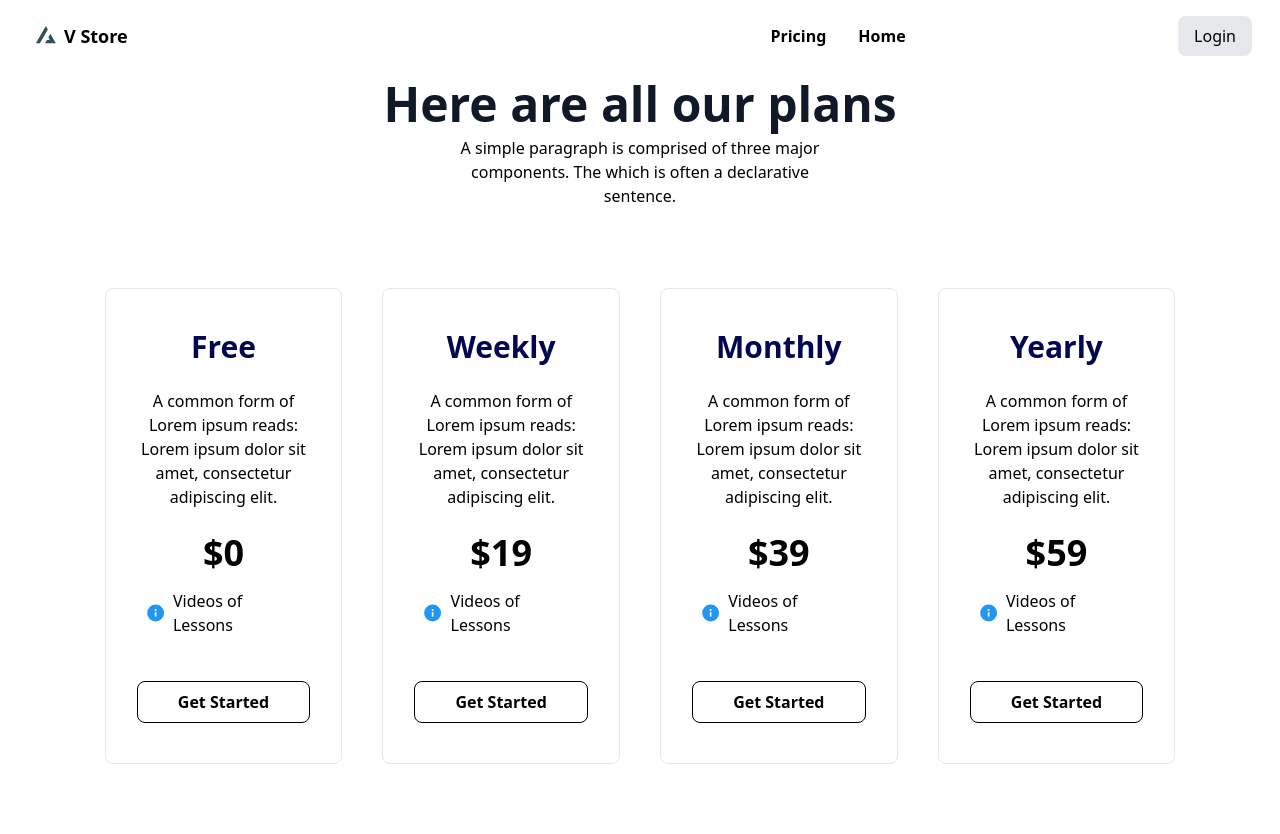
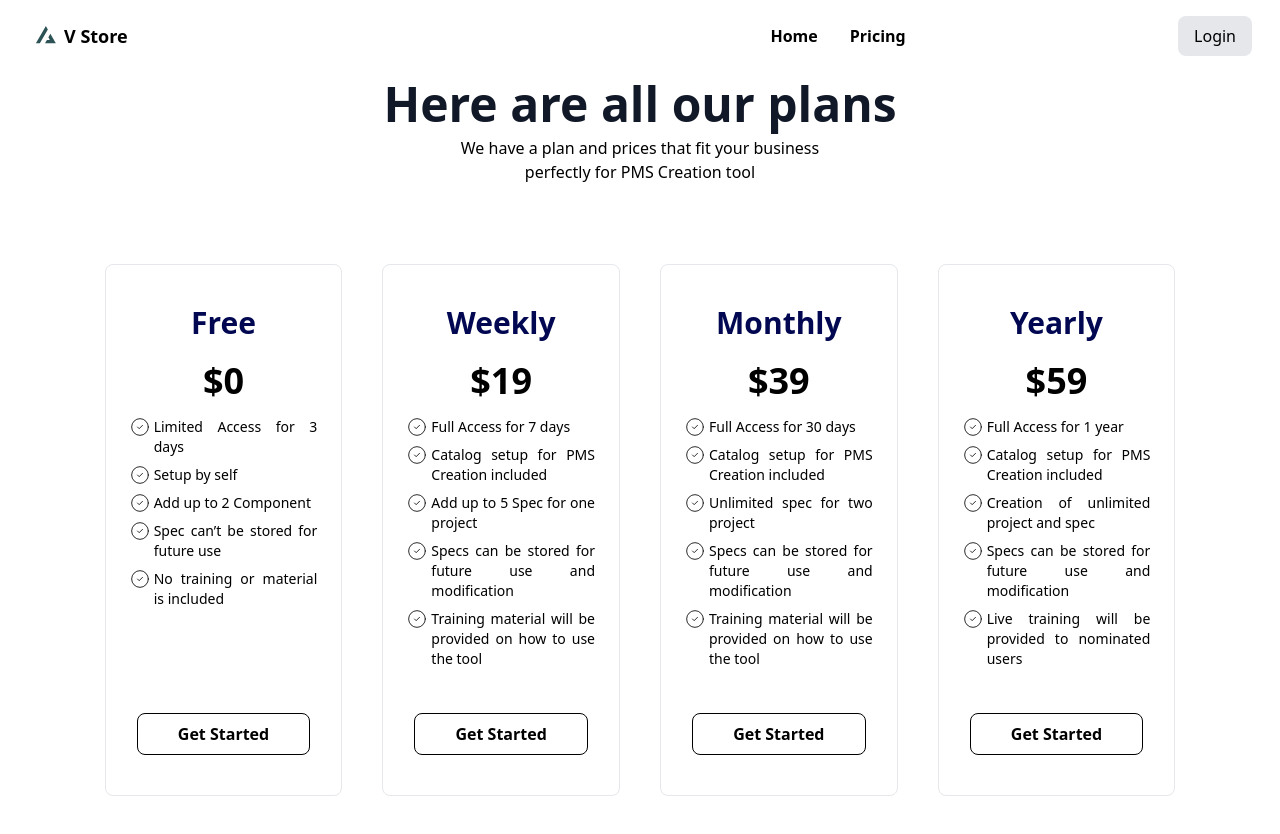
Before and after one commit to Ved-panchal/Piping-Spec, a React (Vite) app in the folder client/: page / in a window 1280 px wide. Before the commit the page ends 804 px from the top, so only its background shows below. Built offline with nearby package versions, Linux system fonts and the light colour scheme.

Commit message:
Modified the pricing

```diff
--- a/client/src/components/Navbar/Navbar.tsx
+++ b/client/src/components/Navbar/Navbar.tsx
@@ -1,12 +1,12 @@
 import { useEffect, useState, useRef } from 'react';
 import { Link, useNavigate } from 'react-router-dom';
 import Logo from '../Logo/Logo';
-import showToast from '../../utils/toast'; // Assuming you have this helper to show notifications
+import showToast from '../../utils/toast';
 
 const Navbar = ({ openModal }: { openModal: () => void }) => {
   const [username, setUsername] = useState<string | null>(null);
-  const [isDropdownOpen, setIsDropdownOpen] = useState(false); // State to toggle the dropdown
-  const dropdownRef = useRef<HTMLDivElement>(null); // Ref for dropdown
+  const [isDropdownOpen, setIsDropdownOpen] = useState(false);
+  const dropdownRef = useRef<HTMLDivElement>(null);
   const navigate = useNavigate();
 
   // Check localStorage for username when the component mounts
@@ -21,7 +21,7 @@ const Navbar = ({ openModal }: { openModal: () => void }) => {
     localStorage.removeItem('user');
     showToast({ message: 'Logged out successfully!', type: 'success' });
     setUsername(null);
-    setIsDropdownOpen(false); // Close the dropdown on logout
+    setIsDropdownOpen(false);
     navigate('/');
   };
 
@@ -34,15 +34,13 @@ const Navbar = ({ openModal }: { openModal: () => void }) => {
       if (pricingSection) {
         pricingSection.scrollIntoView({ behavior: 'smooth' });
       }
-    }, 100); // Slight delay for the page transition
+    }, 100);
   };
 
-  // Toggle the dropdown visibility
   const toggleDropdown = () => {
     setIsDropdownOpen(!isDropdownOpen);
   };
 
-  // Close the dropdown when clicking outside of it
   useEffect(() => {
     const handleClickOutside = (event: MouseEvent) => {
       if (dropdownRef.current && !dropdownRef.current.contains(event.target as Node)) {
@@ -78,18 +76,19 @@ const Navbar = ({ openModal }: { openModal: () => void }) => {
           <div className="flex items-center justify-between w-[40%]">
             {/* Center: Menu Items */}
             <div className="hidden sm:flex gap-4">
+            <Link
+                to="/"
+                className="text-black transform transition-transform duration-300 hover:scale-105 font-semibold rounded-sm px-2"
+              >
+                Home
+              </Link>
               <button
                 onClick={handlePricingClick}
                 className="text-black transform transition-transform duration-300 hover:scale-105 font-semibold rounded-sm px-2"
               >
                 Pricing
               </button>
-              <Link
-                to="/"
-                className="text-black transform transition-transform duration-300 hover:scale-105 font-semibold rounded-sm px-2"
-              >
-                Home
-              </Link>
+
             </div>
 
             {/* Right Side: Auth/Login/Logout */}
--- a/client/src/components/Pricing/Pricing.tsx
+++ b/client/src/components/Pricing/Pricing.tsx
@@ -11,24 +11,28 @@ const Pricing = () => {
       Price: 0,
       description:
         "A common form of Lorem ipsum reads: Lorem ipsum dolor sit amet, consectetur adipiscing elit.",
+      benefits:["Limited Access for 3 days","Setup by self","Add up to 2 Component","Spec can’t be stored for future use","No training or material is included"]
     },
     {
       name: "Weekly",
       Price: 19,
       description:
         "A common form of Lorem ipsum reads: Lorem ipsum dolor sit amet, consectetur adipiscing elit.",
+        benefits:["Full Access for 7 days","Catalog setup for PMS Creation included","Add up to 5 Spec for one project","Specs can be stored for future use and modification","Training material will be provided on how to use the tool"]
     },
     {
       name: "Monthly",
       Price: 39,
       description:
         "A common form of Lorem ipsum reads: Lorem ipsum dolor sit amet, consectetur adipiscing elit.",
+      benefits:["Full Access for 30 days","Catalog setup for PMS Creation included","Unlimited spec for two project","Specs can be stored for future use and modification","Training material will be provided on how to use the tool"]
     },
     {
       name: "Yearly",
       Price: 59,
       description:
         "A common form of Lorem ipsum reads: Lorem ipsum dolor sit amet, consectetur adipiscing elit.",
+      benefits:["Full Access for 1 year","Catalog setup for PMS Creation included","Creation of unlimited project and spec","Specs can be stored for future use and modification","Live training will be provided to nominated users"]
     },
   ];
 
@@ -39,8 +43,7 @@ const Pricing = () => {
           Here are all our plans
         </h2>
         <p className="text-tertiary md:w-1/3 mx-auto">
-          A simple paragraph is comprised of three major components. The which
-          is often a declarative sentence.
+        We have a plan and prices that fit your business perfectly for PMS Creation tool
         </p>
       </div>
       <motion.div
--- a/client/src/components/Pricing/PricingCard/PricingCard.tsx
+++ b/client/src/components/Pricing/PricingCard/PricingCard.tsx
@@ -1,22 +1,33 @@
-import { FcInfo } from 'react-icons/fc';
+// import { FcInfo } from 'react-icons/fc';
 import { PricingCardProps } from '../PricingInterface';
+import { CircleCheck } from 'lucide-react';
 
-const PricingCard = ({ name, Price, description, index }: PricingCardProps) => {
+const PricingCard = ({ name, Price, benefits }: PricingCardProps) => {
   return (
     <div
-      key={index}
-      className="border py-10 md:px-6 px-4 rounded-lg shadow-3xl transform transition-transform duration-300 hover:scale-105"
+      className="border py-10 md:px-6 px-4 rounded-lg shadow-3xl transform transition-transform duration-300 hover:scale-105 flex flex-col justify-between h-full"
     >
-      <h3 className="text-3xl font-bold text-center text-[#010851]">{name}</h3>
-      <p className="text-tertiary text-center my-6">{description}</p>
-      <p className="mt-5 text-center text-black text-4xl font-bold">${Price}</p>
+      {/* Card Content */}
+      <div>
+        <h3 className="text-3xl font-bold text-center text-[#010851]">{name}</h3>
+        {/* <p className="text-tertiary text-center my-6">{description}</p> */}
+        <p className="mt-5 text-center text-black text-4xl font-bold">${Price}</p>
 
-      <ul className="mt-4 space-y-2 px-4">
-        <li className="flex items-center">
-          <FcInfo className="mr-2 text-xl" />
-          Videos of Lessons
-        </li>
-      </ul>
+        {/* Benefits List */}
+        <ul className="mt-4 space-y-2">
+          {benefits.map((benefit: string, index) => (
+            <li key={index} className="flex text-sm justify-start">
+              {/* <FcInfo className="mr-2" /> Icon Size Uniform */}
+              <div className='h-5 w-5 mr-1'>
+              <CircleCheck size={20} strokeWidth={1} />
+              </div>
+              <span className='flex justify-start text-justify'>
+                {benefit}
+              </span>
+            </li>
+          ))}
+        </ul>
+      </div>
 
       {/* Button */}
       <div className="w-full mx-auto flex items-center justify-center mt-5">
--- a/client/src/components/Pricing/PricingInterface.ts
+++ b/client/src/components/Pricing/PricingInterface.ts
@@ -2,11 +2,13 @@ export interface Plan {
     name: string;
     Price: number;
     description: string;
+    benefits: Array<string>;
   }
 
 export  interface PricingCardProps {
     name: string;
     Price: number;
     description: string;
+    benefits:Array<string>;
     index: number;
   }
```
